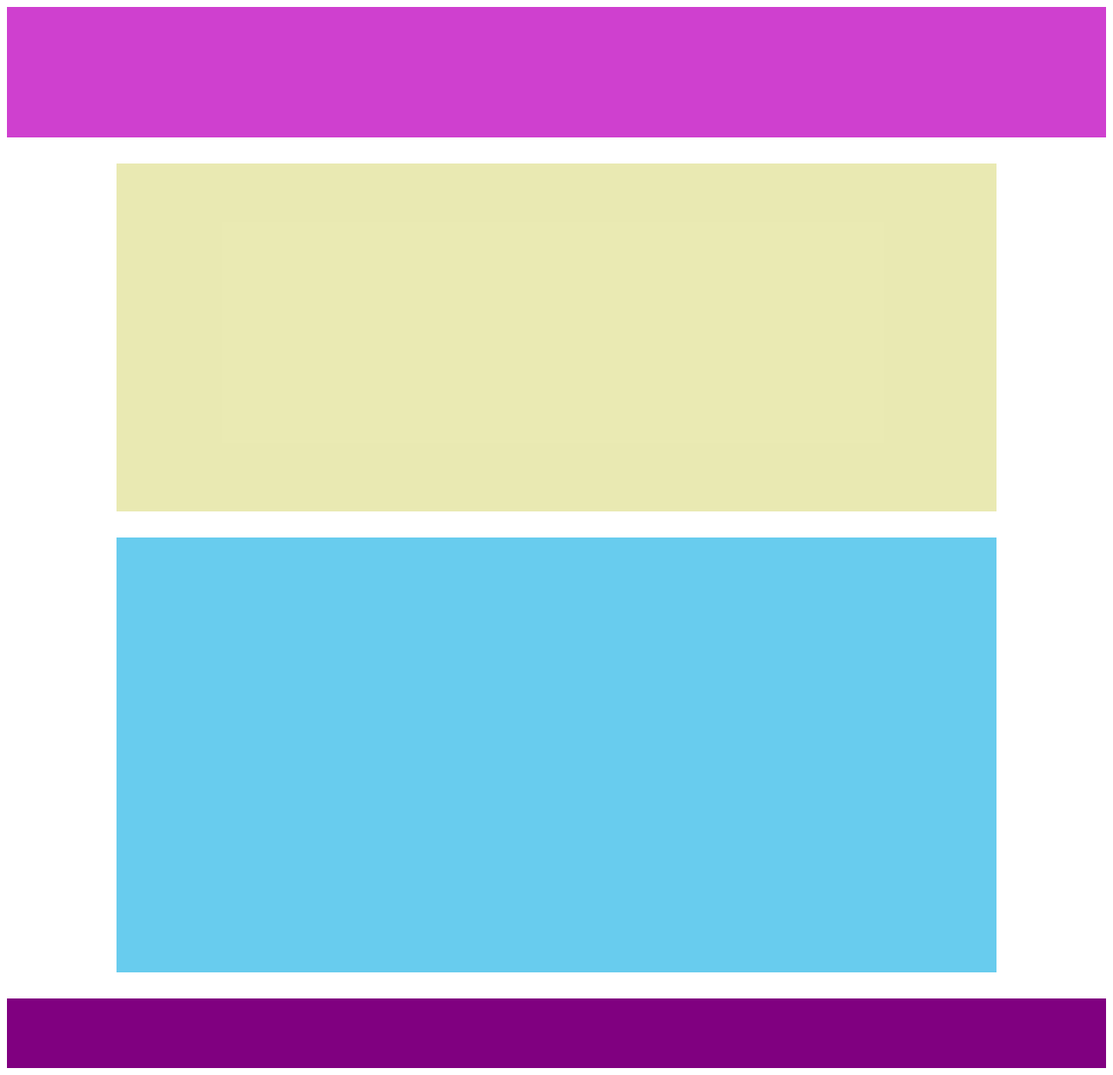
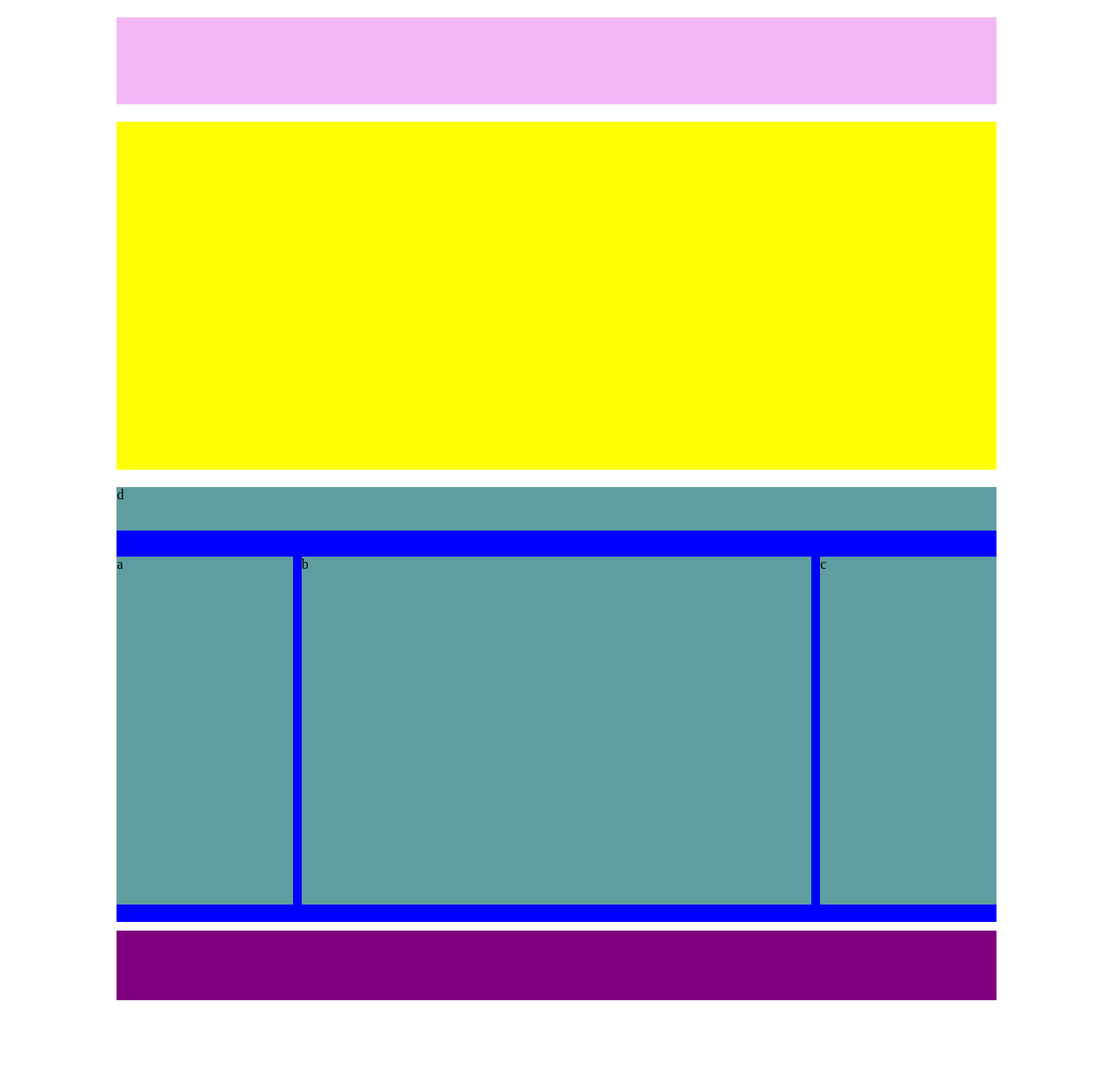
Before and after one commit to marcomaione/htmlcss-struttura-wp, a plain HTML site: page index.html in a window 1280 px wide. Shown: the whole page at 87% size. After the commit the page ends 1158 px from the top, so only its background shows below. Drawn offline with Linux system fonts and the light colour scheme.

Commit message:
fine esercizio

```diff
--- a/index.html
+++ b/index.html
@@ -7,27 +7,35 @@
     <title>layout</title>
     <link rel="stylesheet" href="style.css">
 </head>
+
 <body>
 
     <header>
 
     </header>
 
+    <div class="intestazione">
+
+    </div>
+
     <main class="conteiner-main">
-        <div class="first-part"></div>
+        <div class="top">d
 
-        <div class="second-part">
+        </div>
+        <div class="sidebar-left">a
 
+        </div>
+        <div class="center">b
+
+        </div>
+        <div class="sidebar-right">c
+
+        </div>
     </main>
-    <div class="clearfix"></div>
-
 
     <footer>
 
-
     </footer>
-
-
 
 </body>
 </html>
--- a/style.css
+++ b/style.css
@@ -2,37 +2,78 @@
     box-sizing: border-box;
 }
 
-.conteiner-main {
+header {
     width: 80%;
-    height:auto;
-    margin: 30px auto;
+    height: 100px;
+    background-color:rgba(242, 169, 245, 0.829);
+    margin: auto;
+    margin-top: 20px;
 }
 
-header {
-    height: 150px;
-    background-color:rgb(207, 64, 207) ;
-    width: 100%;
+.intestazione {
+    width: 80%;
+    height: 400px;
+    background-color: yellow;
+    margin: auto;
+    margin-top: 20px;
 }
 
-.first-part {
-    background-color:rgba(226, 226, 152, 0.74) ;
-    width: 100%;
-    height:400px;
-    margin-bottom: 30px;
+.conteiner-main {
+
+    background-color: blue;
+    width: 80%;
+    height: 500px;
+    margin: auto;
+    margin-top: 20px;
 
 }
 
-.second-part {
-    background-color:rgb(104, 204, 238);
+.top {
     width: 100%;
-    height: 500px;
+    height: 50px;
+    background-color:cadetblue;
+}
+
+.sidebar-left {
+    margin-top: 30px;
+    margin-right: 5px;
+    background-color: cadetblue;
+    width: 20%;
+    height: 80%;
+    float: left;
+
+}
+
+.center {
+    margin-left: 5px;
+    margin-top: 30px;
+    width: 58%;
+    height:80%;
+    background-color:cadetblue;
+    float: left;
+}
+
+.sidebar-right {
+    margin-top: 30px;
+    margin-left: 5px;
+    background-color:cadetblue;
+    width: 20%;
+    height: 80%;
+    float: right;
 
 }
 
 footer {
-    width: 100%;
+    width: 80%;
     height: 80px;
-    background-color:purple ;
+    background-color: purple;
+    margin: auto;
+    margin-top: 10px;
 
 }
+
+.conteiner-main::after {
+    content: "";
+    display: table;
+    clear: both;
 }
```
